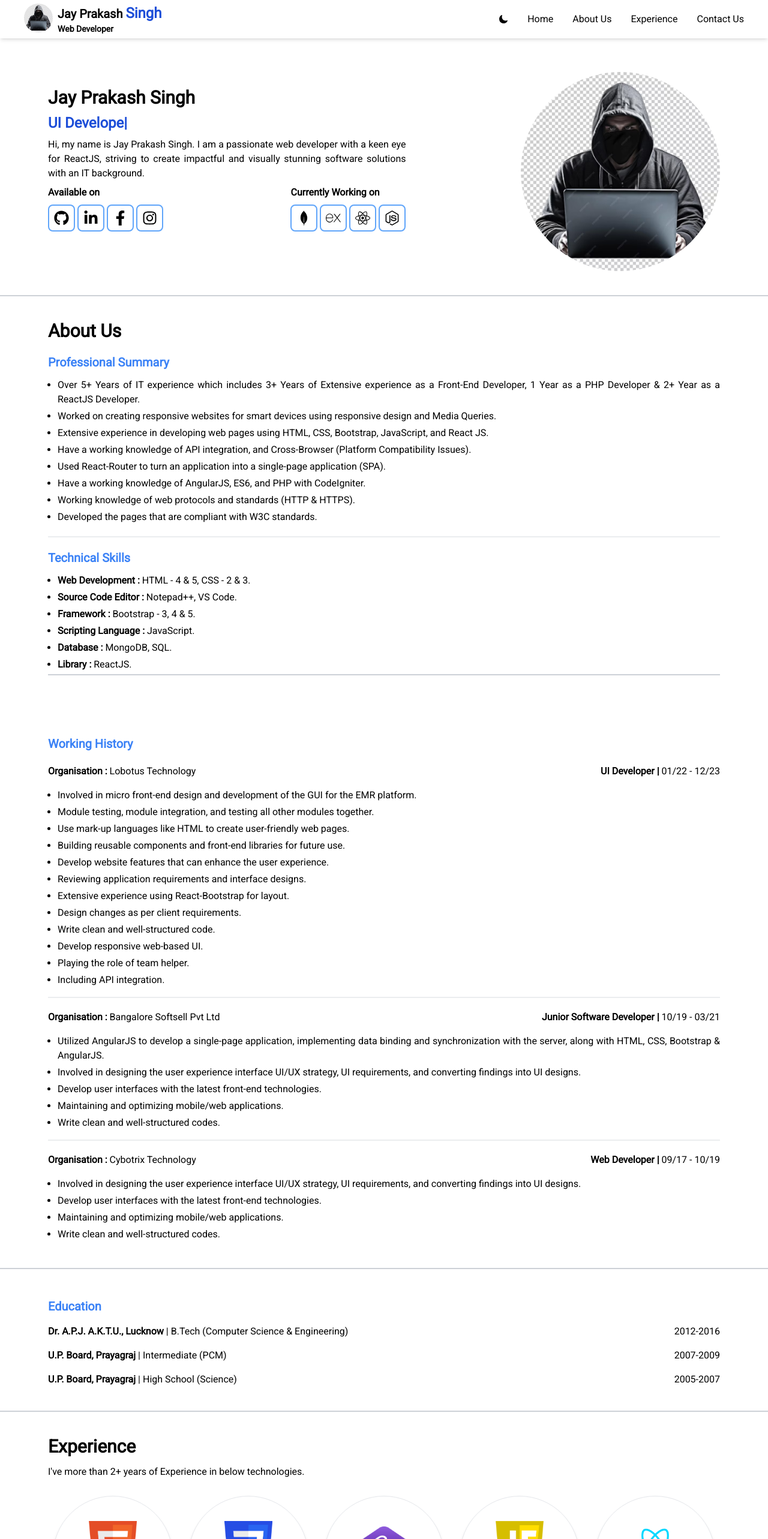
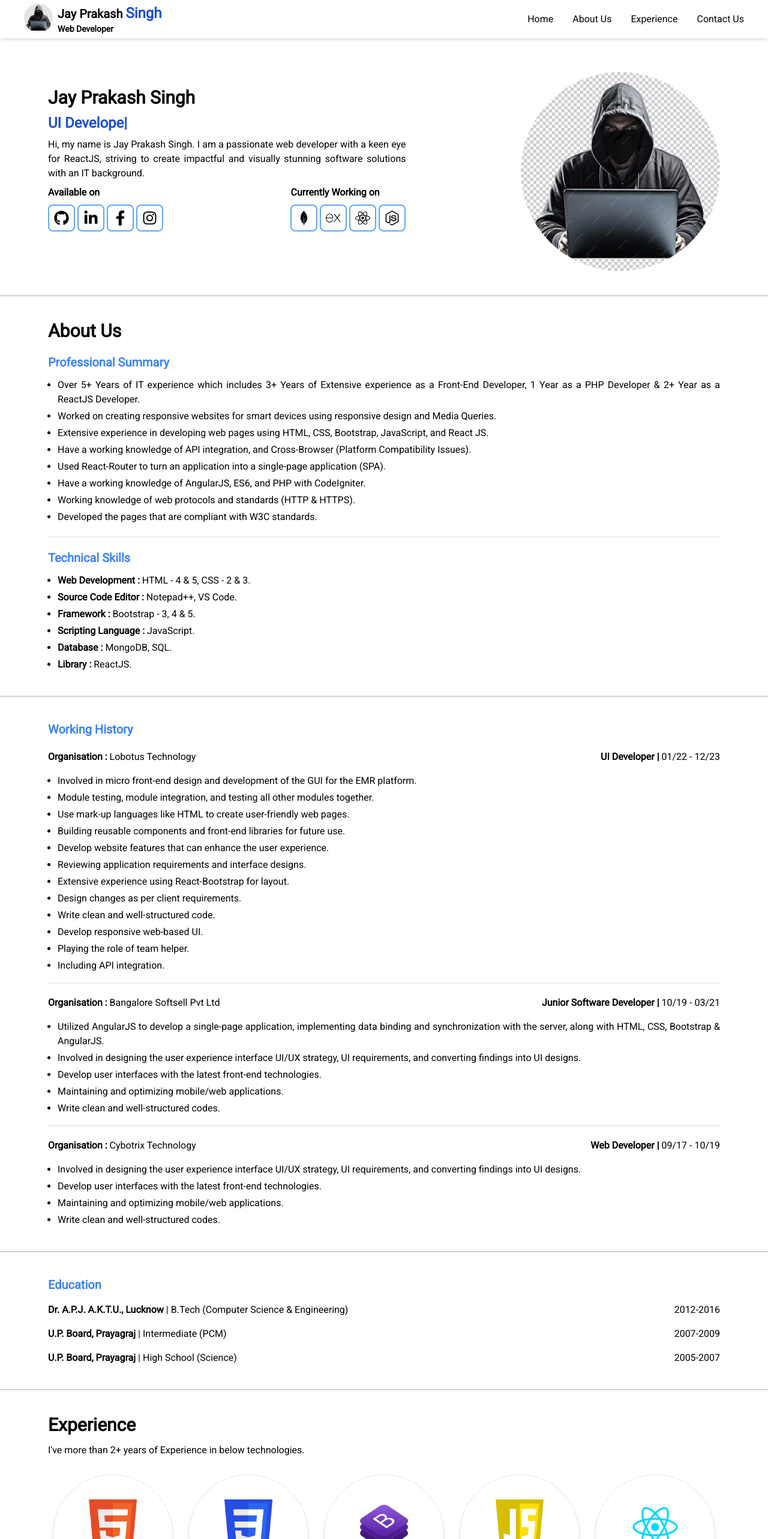
Before and after one commit to jayprakashcs12/portfolio.jaysingh, a React (Vite) app: page / in a window 1280 px wide. Shown: the top 2566 px of the page at 60% size. Built offline with nearby package versions, Linux system fonts and the light colour scheme.

Commit message:
dark mode remove

```diff
--- a/src/App.jsx
+++ b/src/App.jsx
@@ -1,4 +1,4 @@
-import React, { useState } from "react";
+import React from "react";
 import Experience from "./components/Experience";
 import Contact from "./components/Contact";
 import Working from "./components/Working";
@@ -9,19 +9,18 @@ import About from "./components/About";
 import Home from "./components/Home";
 
 function App() {
-
-  let [theme, setTheme] = useState('light');
-
   return (
     <>
       <Toaster />
-      <Navbar theme={theme} setTheme={setTheme} />
-      <Home theme={theme} />
-      <About theme={theme} />
-      <Working theme={theme} />
-      <Experience theme={theme} />
-      <Contact theme={theme} />
-      <Footer theme={theme} />
+      <div>
+        <Navbar />
+        <Home />
+        <About />
+        <Working />
+        <Experience />
+        <Contact />
+        <Footer />
+      </div>
     </>
   );
 }
--- a/src/assets/css/pro.css
+++ b/src/assets/css/pro.css
@@ -21,34 +21,3 @@ a:hover {
   color: #0000ff;
   font-weight: 600;
 }
-
-.container {
-	background:#fff;
-  transition: 0.1s;
-  color: #000;
-}
-
-.container.dark {
-  background: #222020 !important;
-  color: #fff !important;
-}
-
-.contact-container {
-  background: #e2e8f0 !important;
-}
-
-.contact-container.dark {
-  background: #544a4a !important;
-  color: #fff !important;
-}
-
-.nav-container {
-	background:#fff;
-  transition: 0.1s;
-  color: #000;
-}
-
-.nav-container.dark {
-  background: #544a4a !important;
-  color: #fff !important;
-}
--- a/src/components/About.jsx
+++ b/src/components/About.jsx
@@ -1,6 +1,6 @@
 import React from "react";
 
-export default function About({theme}) {
+export default function About() {
 
   let experienceList = [
     { expText: 'Over 5+ Years of IT experience which includes 3+ Years of Extensive experience as a Front-End Developer, 1 Year as a PHP Developer & 2+ Year as a ReactJS Developer' },
@@ -23,8 +23,8 @@ export default function About({theme}) {
   ];
 
   return (
-    <div className={`container ${theme}`}>
-      <div name="About Us" className={`max-w-screen-2xl container mx-auto px-4 md:px-20 py-10 ${theme}`}>
+    <>
+      <div name="About Us" className="max-w-screen-2xl container mx-auto px-4 md:px-20 my-10">
         {/* Professional Summary Here */}
         <>
           <h1 className="text-3xl font-bold mb-5">About Us</h1>
@@ -50,8 +50,8 @@ export default function About({theme}) {
           </ol>
         </>
         {/* Technical Skills Here */}
-        <hr className="border-b border-gray-400 border-opacity-50" />
       </div>
-    </div>
+      <hr className="border-b border-gray-400 border-opacity-50" />
+    </>
   );
 }
--- a/src/components/CommonWidth.jsx
+++ b/src/components/CommonWidth.jsx
@@ -1,9 +1,8 @@
 import React, { useState, useEffect } from 'react';
 
-export const CommonWidth = (theme) => {
+export function CommonWidth() {
 
     let [deviceWidth, setDeviceWidth] = useState(window.innerWidth);
-    let borderColor = theme === 'dark' ? 'border-blue-400' : 'border-gray-400';
 
     useEffect(() => {
         const handleResize = () => {
--- a/src/components/Contact.jsx
+++ b/src/components/Contact.jsx
@@ -2,7 +2,7 @@ import React, { useState } from "react";
 import toast from "react-hot-toast";
 import emailjs from 'emailjs-com';
 
-export default function Contact({theme}) {
+export default function Contact() {
 
   let [careerData, setCareerData] = useState({
     fname: "", email: "", mobile: "", message: ""
@@ -55,13 +55,14 @@ export default function Contact({theme}) {
   let contactClassName = "text-gray-700 rounded-lg py-2 px-3 border-2 border-blue-400 hover:border-blue-800";
 
   return (
-    <div className={`container ${theme}`}>
-      <div name="Contact Us" className={`max-w-screen-2xl mx-auto px-4 md:px-20 py-10 container ${theme}`}>
+    <>
+      <hr className="border-b border-gray-400 border-opacity-50" />
+      <div name="Contact Us" className="max-w-screen-2xl container mx-auto px-4 md:px-20 my-10">
         <h1 className="text-3xl font-bold mb-3">Contact Us</h1>
         <span>Please fill out the form below to contact Us</span>
         <div className="flex flex-col items-center justify-center mt-3">
-          <form className="bg-sky-200 w-96 px-8 py-6 rounded-xl">
-            <h1 className="text-xl font-semibold mb-4 text-center text-gray-700">Send Your Message</h1>
+          <form className="bg-slate-200 w-96 px-8 py-6 rounded-xl">
+            <h1 className="text-xl font-semibold mb-4 text-center">Send Your Message</h1>
             <div className="flex flex-col mb-4">
               <label className="block text-gray-700 mb-1">Full Name</label>
               <input type="text" name="fname" value={fname} onChange={careersData} placeholder="Enter Your Full Name"
@@ -93,7 +94,6 @@ export default function Contact({theme}) {
           </form>
         </div>
       </div>
-      <hr className="border-b border-gray-400 border-opacity-50" />
-    </div>
+    </>
   );
 }
--- a/src/components/Experience.jsx
+++ b/src/components/Experience.jsx
@@ -6,7 +6,7 @@ import HTML from "../assets/images/html.png";
 import { CommonWidth } from './CommonWidth';
 import CSS from "../assets/images/css.png";
 
-export default function Experience({ theme }) {
+export default function Experience() {
 
   let deviceWidth = CommonWidth();
 
@@ -23,8 +23,9 @@ export default function Experience({ theme }) {
   let expClass ="flex flex-col items-center justify-center rounded-full border-[1px] w-[200px] h-[200px] shadow-md p-1 cursor-pointer hover:scale-105 duration-300 mx-2 my-2"
 
   return (
-    <div className={`container ${theme}`}>
-      <div name="Experience" className={`max-w-screen-2xl container mx-auto px-4 md:px-20 py-10 ${theme}`}>
+    <>
+      <hr className="border-b border-gray-400 border-opacity-50" />
+      <div name="Experience" className="max-w-screen-2xl container mx-auto px-4 md:px-20 my-10">
         <h1 className="text-3xl font-bold mb-3">Experience</h1>
         <span>I've more than 2+ years of Experience in below technologies.</span>
         <div className={`flex flex-wrap ${padding} my-3 mt-5`}>
@@ -36,7 +37,6 @@ export default function Experience({ theme }) {
           ))}
         </div>
       </div>
-      <hr className="border-b border-gray-400 border-opacity-50" />
-    </div>
+    </>
   );
 }
--- a/src/components/Home.jsx
+++ b/src/components/Home.jsx
@@ -5,8 +5,7 @@ import proPic from "../assets/images/photo.avif";
 import { CommonWidth } from './CommonWidth';
 import { ReactTyped } from "react-typed";
 
-
-export default function Home({theme}) {
+export default function Home() {
 
   let deviceWidth = CommonWidth();
   let colAlign = deviceWidth >= 320 && deviceWidth <= 1199 ? 'flex-col-reverse' : '';
@@ -28,9 +27,9 @@ export default function Home({theme}) {
   let textAlign = deviceWidth > 767 ? 'text-left' : 'text-center';
 
   return (
-    <div className={`container ${theme}`}>
-      <div name="Home" className={`max-w-screen-2xl container mx-auto px-4 md:px-20 my-10 ${theme}`}>
-        <div className={`flex ${display} ${colAlign} ${theme}`}>
+    <>
+      <div name="Home" className="max-w-screen-2xl container mx-auto px-4 md:px-20 my-10">
+        <div className={`flex ${display} ${colAlign}`}>
 
           {/* Profile Information Here */}
           <div className="mt-10 md:mt-10 space-y-2 order-2 md:order-1">
@@ -82,6 +81,6 @@ export default function Home({theme}) {
         </div>
       </div>
       <hr className="border-b border-gray-400 border-opacity-50" />
-    </div>
+    </>
   )
 }
--- a/src/components/Navbar.jsx
+++ b/src/components/Navbar.jsx
@@ -1,11 +1,10 @@
 import React, { useState } from "react";
-import { IoMoon, IoSunnyOutline } from "react-icons/io5";
 import proPic from "../assets/images/photo.avif";
 import { AiOutlineMenu } from "react-icons/ai";
 import { IoCloseSharp } from "react-icons/io5";
 import { Link } from "react-scroll";
 
-export default function  Navbar({ theme, setTheme }){
+export default function Navbar() {
 
   let [menu, setMenu] = useState(false);
 
@@ -16,13 +15,9 @@ export default function  Navbar({ theme, setTheme }){
     { id: 4, text: "Contact Us", },
   ];
 
-  let toggleMode = () => {
-    setTheme(theme === "light" ? "dark" : "light");
-  }
-
   return (
-    <div className={`container ${theme}`}>
-      <div className={`max-w-screen-2xl mx-auto px-4 md:px-10 h-16 shadow-md fixed top-0 left-0 right-0 z-50 nav-container ${theme}`}>
+    <>
+      <div className="max-w-screen-2xl container mx-auto px-4 md:px-10 h-16 shadow-md fixed top-0 left-0 right-0 z-50 bg-white">
         <div className="flex justify-between items-center h-16">
           <div className="pro-nav-img flex space-x-2">
             <img src={proPic} className="h-12 w-12 rounded-full" alt={proPic} />
@@ -33,8 +28,7 @@ export default function  Navbar({ theme, setTheme }){
           </div>
           {/* desktop navbar */}
           <div className="cursor-pointer">
-            <ul className="hidden md:flex items-center space-x-8">
-              <button onClick={toggleMode}>{ theme === "light" ? <IoMoon /> : <IoSunnyOutline /> }</button>
+            <ul className="hidden md:flex space-x-8">
               {navItems.map(({ id, text }) => (
                 <li key={id} className="cursor-pointer">
                   <Link to={text} smooth={true} duration={500} offset={-70} activeClass="active">{text}</Link>
@@ -49,9 +43,8 @@ export default function  Navbar({ theme, setTheme }){
         </div>
         {/* mobile navbar */}
         {menu && (
-          <div className={`container ${theme}`}>
+          <div className="bg-white">
             <ul className="md:hidden flex flex-col h-screen items-center justify-center text-xl">
-              <button onClick={toggleMode}>{ theme === "light" ? <IoMoon /> : <IoSunnyOutline /> }</button>
               {navItems.map(({ id, text }) => (
                 <li key={id} className="cursor-pointer mt-5">
                   <Link onClick={() => setMenu(!menu)} to={text} smooth={true} duration={500} offset={-70} activeClass="active">{text}</Link>
@@ -62,6 +55,6 @@ export default function  Navbar({ theme, setTheme }){
         )}
         {/* mobile navbar */}
       </div>
-    </div>
+    </>
   );
 }
--- a/src/components/Working.jsx
+++ b/src/components/Working.jsx
@@ -1,6 +1,6 @@
 import React from "react";
 
-export default function Working({ theme }) {
+export default function Working() {
 
     let educationHistory = [
         { institution: 'Dr. A.P.J. A.K.T.U., Lucknow', degree: 'B.Tech (Computer Science & Engineering)', duration: '2012-2016' },
@@ -49,8 +49,8 @@ export default function Working({ theme }) {
 
     return (
 
-        <div className={`container ${theme}`}>
-            <div name="About Us" className={`max-w-screen-2xl container mx-auto px-4 md:px-20 py-10 ${theme}`}>
+        <>
+            <div className="max-w-screen-2xl container mx-auto px-4 md:px-20 my-10">
                 <h1 className="text-blue-500 font-semibold text-xl mt-5 mb-3">Working History</h1>
                 {/* Working History Here */}
                 {workingHistory.map((exp, i) => (
@@ -74,8 +74,8 @@ export default function Working({ theme }) {
                 {/* Working History Here */}
             </div>
             <hr className="border-b border-gray-400 border-opacity-50" />
-            <div name="About Us" className={`max-w-screen-2xl container mx-auto px-4 md:px-20 py-10 ${theme}`}>
-                <h1 className="text-blue-500 font-semibold text-xl mt-2 mb-3">Education</h1>
+            <div className="max-w-screen-2xl container mx-auto px-4 md:px-20 my-10">
+                <h1 className="text-blue-500 font-semibold text-xl mt-5 mb-3">Education</h1>
                 {educationHistory.map((edu, i) => (
                     <div key={i}>
                         <div className="flex flex-col md:flex-row justify-between align-middle space-y-6 md:space-y-0 mt-4">
@@ -89,7 +89,6 @@ export default function Working({ theme }) {
                     </div>
                 ))}
             </div>
-            <hr className="border-b border-gray-400 border-opacity-50" />
-        </div>
+        </>
     )
 }
```
Also changed, not shown: src/components/Footer.jsx (+9 -8 lines).
